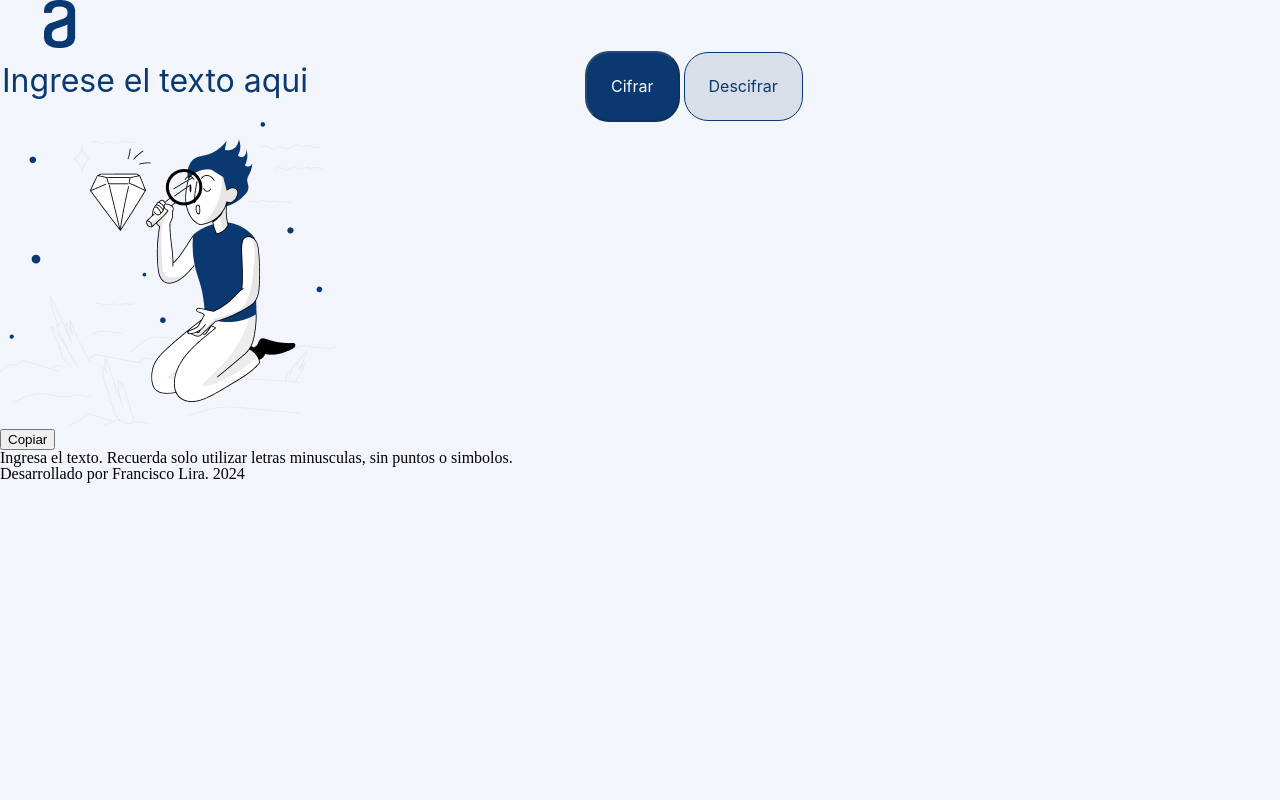
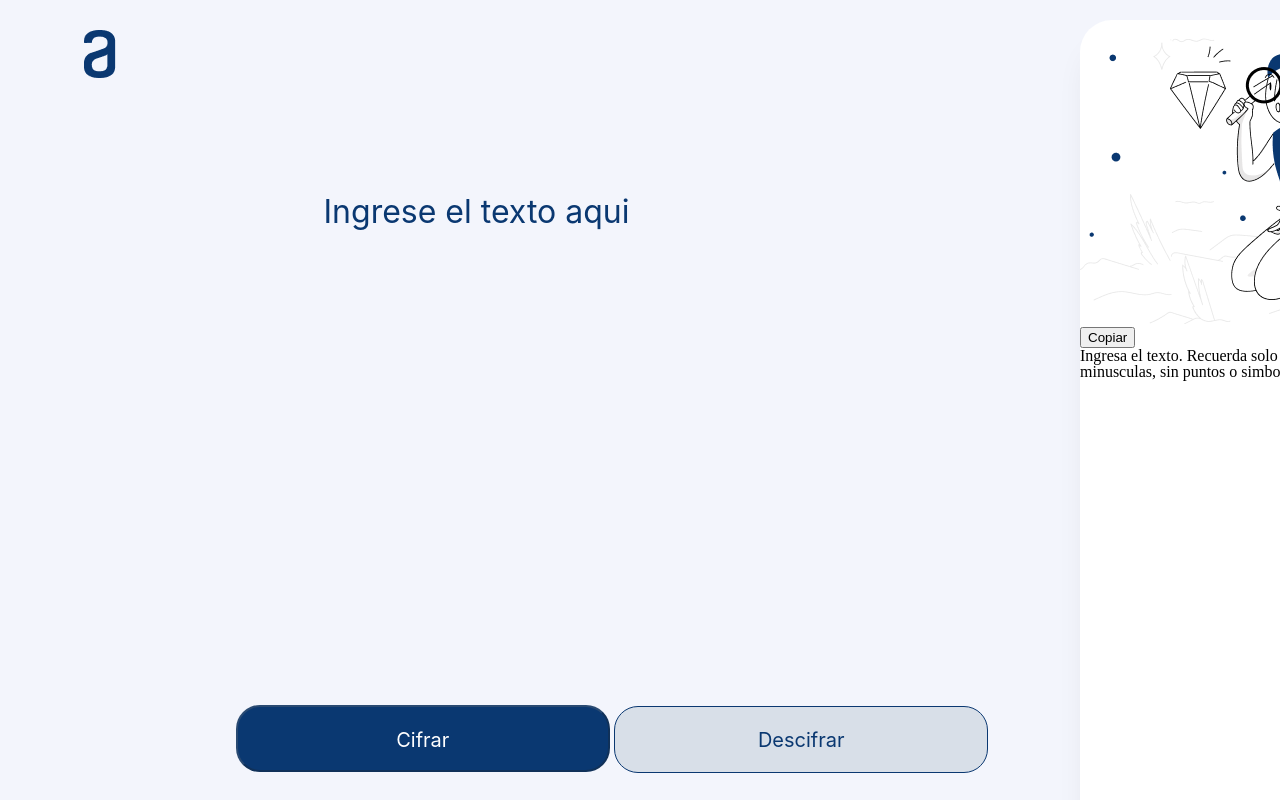
Before and after one commit to franciscolir/encriptador-de-texto, a plain HTML site: page index.html in a window 1280 px wide. Shown: the top 800 px of the page. Drawn offline with Linux system fonts and the light colour scheme.

Commit message:
Modifica css- continua patron de figma.

```diff
--- a/index.html
+++ b/index.html
@@ -19,9 +19,14 @@
 
 
         <section class="container__central">
-            <input onclick="condicionesIniciales()" id="textoInput"  type="text" placeholder="Ingrese el texto aqui" >
-            <button onclick="cifrar()" id="cifrar" class="container__boton" disabled>Cifrar</button>
-            <button onclick="descifrar() "id="descifrar" class="container__boton" disabled>Descifrar</button>
+            <div class="input">
+                <input onclick="condicionesIniciales()" id="textoInput"  type="text" placeholder="Ingrese el texto aqui" >
+            </div>
+            <div class="container__botones">
+                <button onclick="cifrar()" id="cifrar" class="container__boton" disabled>Cifrar</button>
+                <button onclick="descifrar() "id="descifrar" class="container__boton" disabled>Descifrar</button>
+            </div>
+
         </section>
 
         <section class="container__derecho">
@@ -44,7 +49,7 @@
 
 
     </main>
-    <footer>
+    <footer class="footer">
         <p>Desarrollado por Francisco Lira. 2024</p>
     </footer>
     <script src="app.js"> </script>
--- a/style.css
+++ b/style.css
@@ -4,11 +4,26 @@ body{
     height: 1024px;
     top: 622px;
     left: -2277px;
-};
+}
+.container__main {
+    width: 100%;
+    height: 944px;
+    top: 619px;
+    left: 1032px;
+    gap: 16px;
 
-.container__logo {
-    width: Fixed (120px);
-    height: Fixed (48px);
+}
+main {
+	overflow: hidden;
+	width: 100%;
+}
+main .container__izquierdo, main .container__central, main .container__derecho{  /*hijos*/
+	float:inline-start
+}
+
+.container__izquierdo {
+    width: 10% ;
+    height: 48px;
     top: 40px;
     left: 40px;
     gap: 40px;
@@ -17,16 +32,23 @@ body{
 #logo {
     width: 120px;
     height: 48px;
+    margin: 30px 0 0 40px;
 }
 
-.container__main {
-    width: Fixed (336px);
-    height: Hug (122px);
-    top: 619px;
-    left: 1032px;
-    gap: 16px;
+.container__central{
+    width: 65%;
+    height: 900px;
+    top: 885px;
+    left: 240px;
+    gap: 24px;
+    text-align: center;
 
 }
+
+.input{
+   margin-top: 20%
+}
+
 #textoInput::placeholder {
     color: #0A3871;
 }
@@ -45,10 +67,58 @@ body{
     letter-spacing: 0em;
     text-align: left;
     color: #0A3871;
+}
 
-/* Animate: Instant; -->
-//animation-duration: 0ms;
-*/
+.container__botones{
+    margin-top :50%;
+    margin-bottom: 20px;
+    bottom: 0px;
+}
+
+#cifrar{
+    width: 40%;
+    height: 67px;
+    padding: 24px;
+    border-radius: 24px;
+    gap: 8px;
+    background: #0A3871;
+    font-family: Inter;
+    font-size: 20px;
+    font-weight: 400;
+    line-height: 19px;
+    letter-spacing: 0em;
+    text-align: center;
+    color: #FFFFFF;
+}
+
+#descifrar{
+    width: 40%;
+    height: 67px;
+    padding: 24px;
+    border-radius: 24px;
+    border: 1px;
+    gap: 8px;
+    background: #D8DFE8;
+    border: 1px solid #0A3871;
+    font-family: Inter;
+    font-size: 20px;
+    font-weight: 400;
+    line-height: 19px;
+    letter-spacing: 0em;
+    text-align: center;
+    color: #0A3871;
+}
+
+.container__derecho{
+    width: 25%;
+    height: 900px;
+    top: 40px;
+    left: 1000px;
+    border-radius: 32px;
+    background: #FFFFFF;
+    box-shadow: 0px 24px 32px -8px #00000014;
+    margin-top: 20px;
+    margin-bottom: 20px;
 }
 
 .container__parrafoInformativo{
@@ -59,56 +129,3 @@ body{
     gap: 8px;
 
 }
-.container__botones{
-    width: Fixed (680px);
-    height: Hug (67px);
-    top: 885px;
-    left: 240px;
-    gap: 24px;
-
-
-}
-#cifrar{
-    width: Fixed (328px);
-    height: Hug (67px);
-    padding: 24px;
-    border-radius: 24px;
-    gap: 8px;
-    background: #0A3871;
-    font-family: Inter;
-    font-size: 16px;
-    font-weight: 400;
-    line-height: 19px;
-    letter-spacing: 0em;
-    text-align: center;
-    color: #FFFFFF;
-}
-
-#descifrar{
-    width: Fixed (328px);
-    height: Hug (67px);
-    padding: 24px;
-    border-radius: 24px;
-    border: 1px;
-    gap: 8px;
-    background: #D8DFE8;
-    border: 1px solid #0A3871;
-    font-family: Inter;
-    font-size: 16px;
-    font-weight: 400;
-    line-height: 19px;
-    letter-spacing: 0em;
-    text-align: center;
-    color: #0A3871;
-}
-
-.container__textoMuñeco{
-    width: 400px;
-    height: 944px;
-    top: 40px;
-    left: 1000px;
-    border-radius: 32px;
-    background: #FFFFFF;
-    box-shadow: 0px 24px 32px -8px #00000014;
-    float: right;
-}
```
